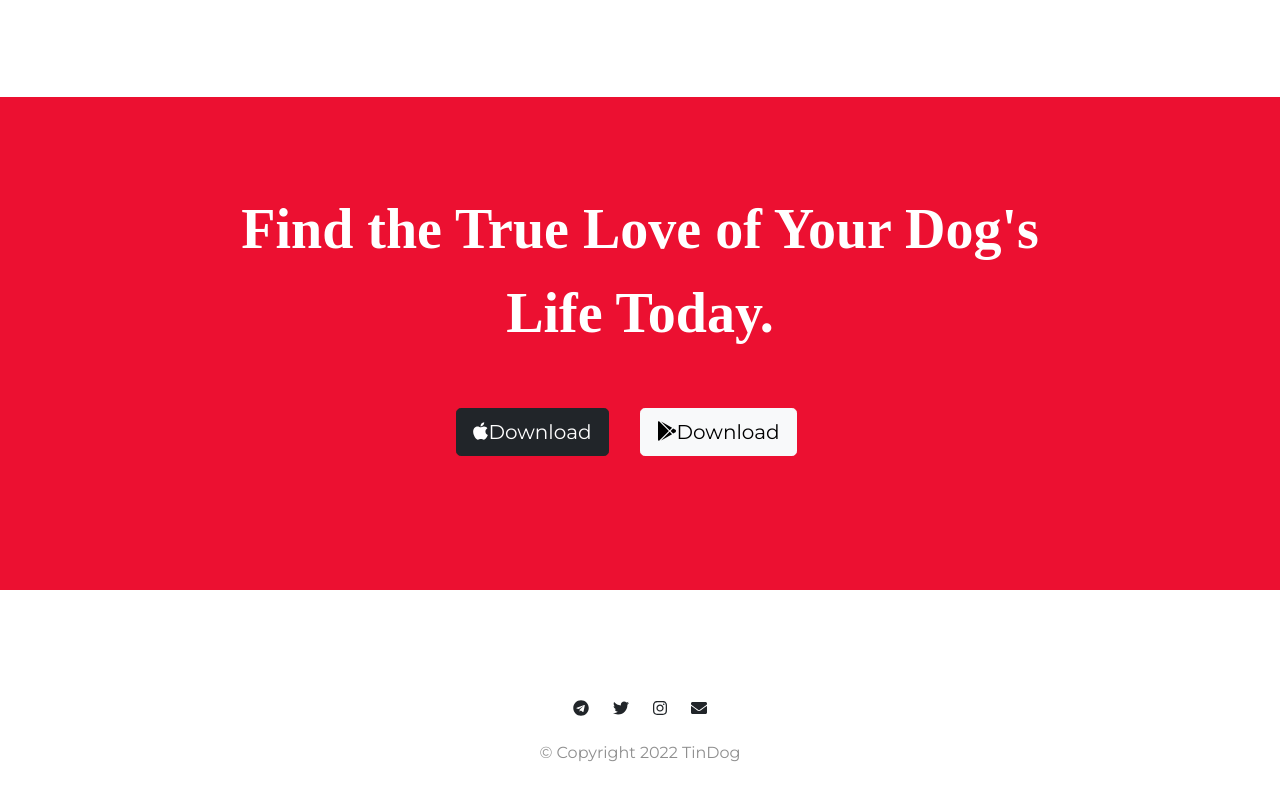
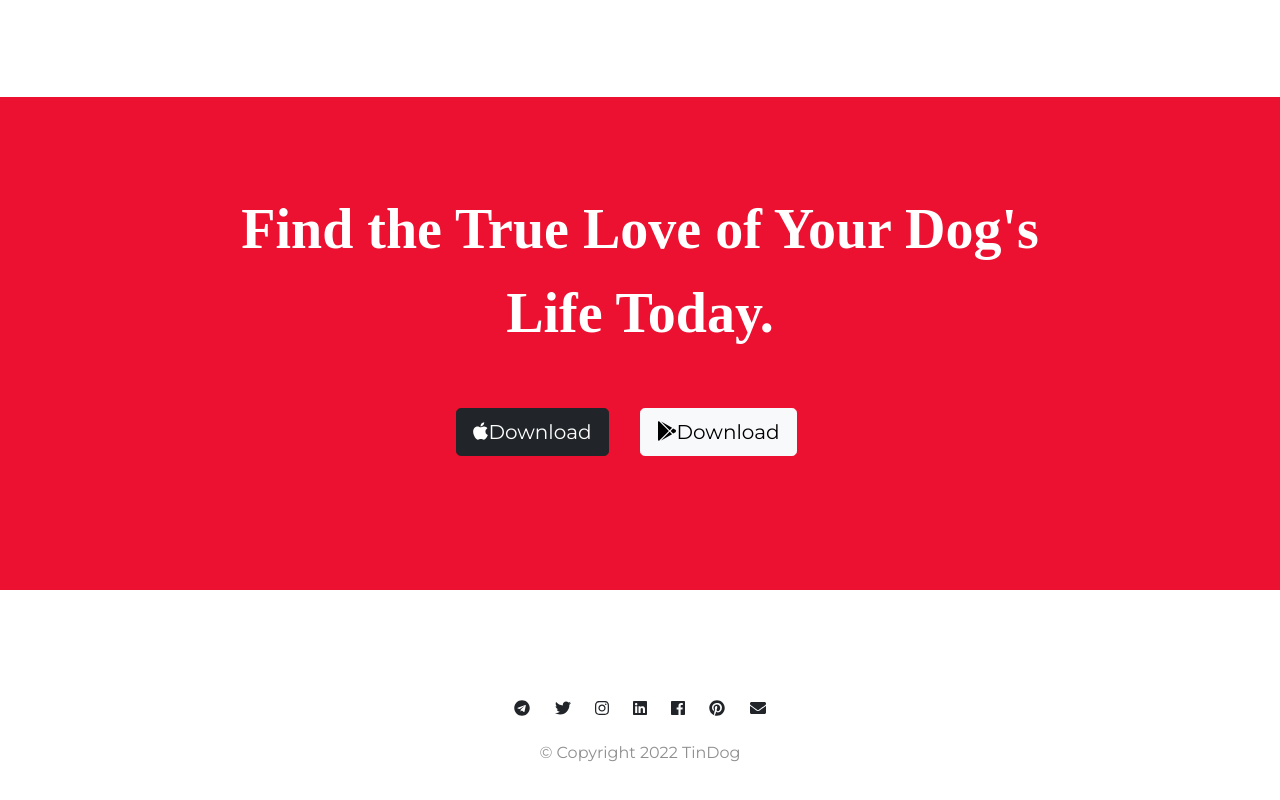
Before and after one commit to rupeshkofficial/TinDog, a plain HTML site: page index.html in a window 1280 px wide. Shown: the part 2422-3222 px from the top of the page. Drawn offline with nearby package versions, Linux system fonts and the light colour scheme.

Commit message:
add some old updates

```diff
--- a/index.html
+++ b/index.html
@@ -194,7 +194,15 @@
       <i class=" social-icon fab fa-telegram"></i>
       <i class="social-icon fab fa-twitter"></i>
       <i class="social-icon fab fa-instagram"></i>
+      <!-- add linkdin icon by me -->
+      <i class="social-icon fab fa-linkedin"></i>
+      <i class="social-icon fab fa-facebook"></i>
+      <!-- add pinterest icon by me -->
+      <i class="social-icon fab fa-pinterest"></i>
+
+
       <i class="social-icon fas fa-envelope"></i>
+
       <p>© Copyright 2022 TinDog</p>
     </div>
   </footer>
```
